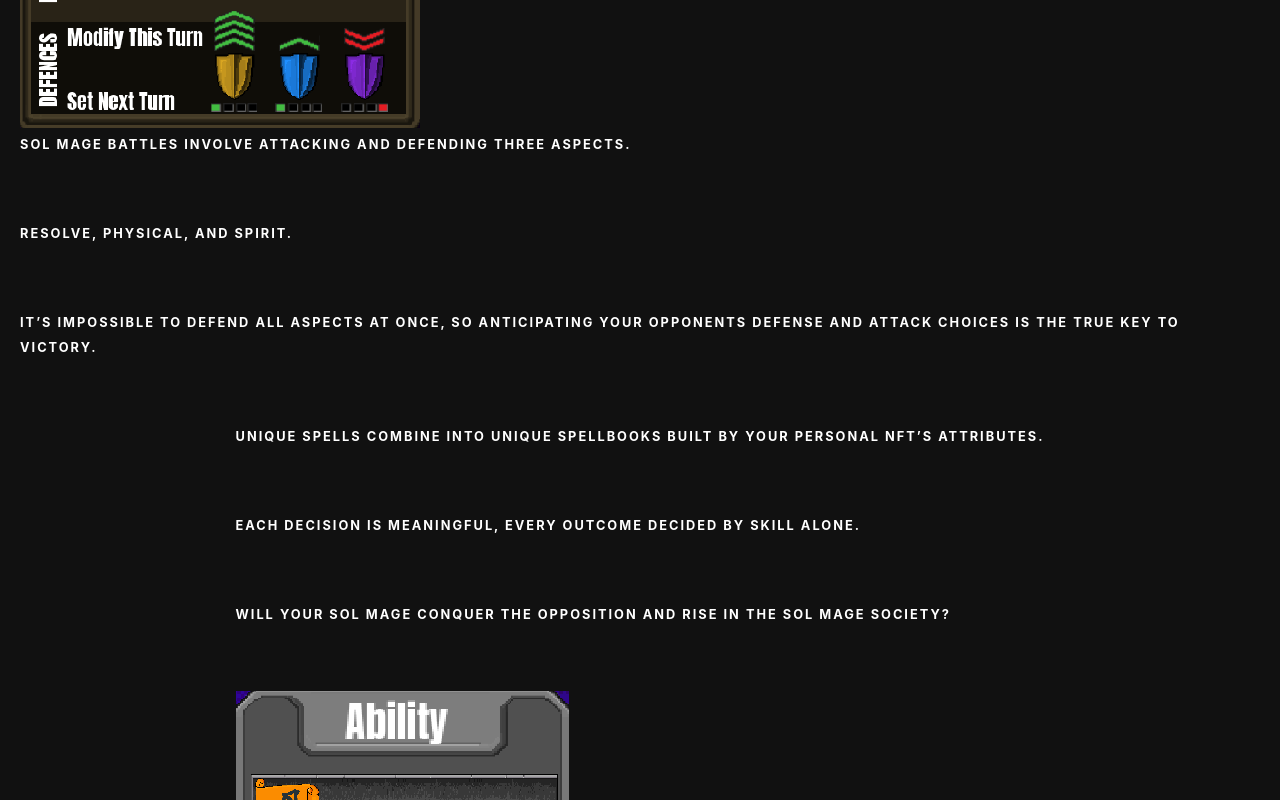
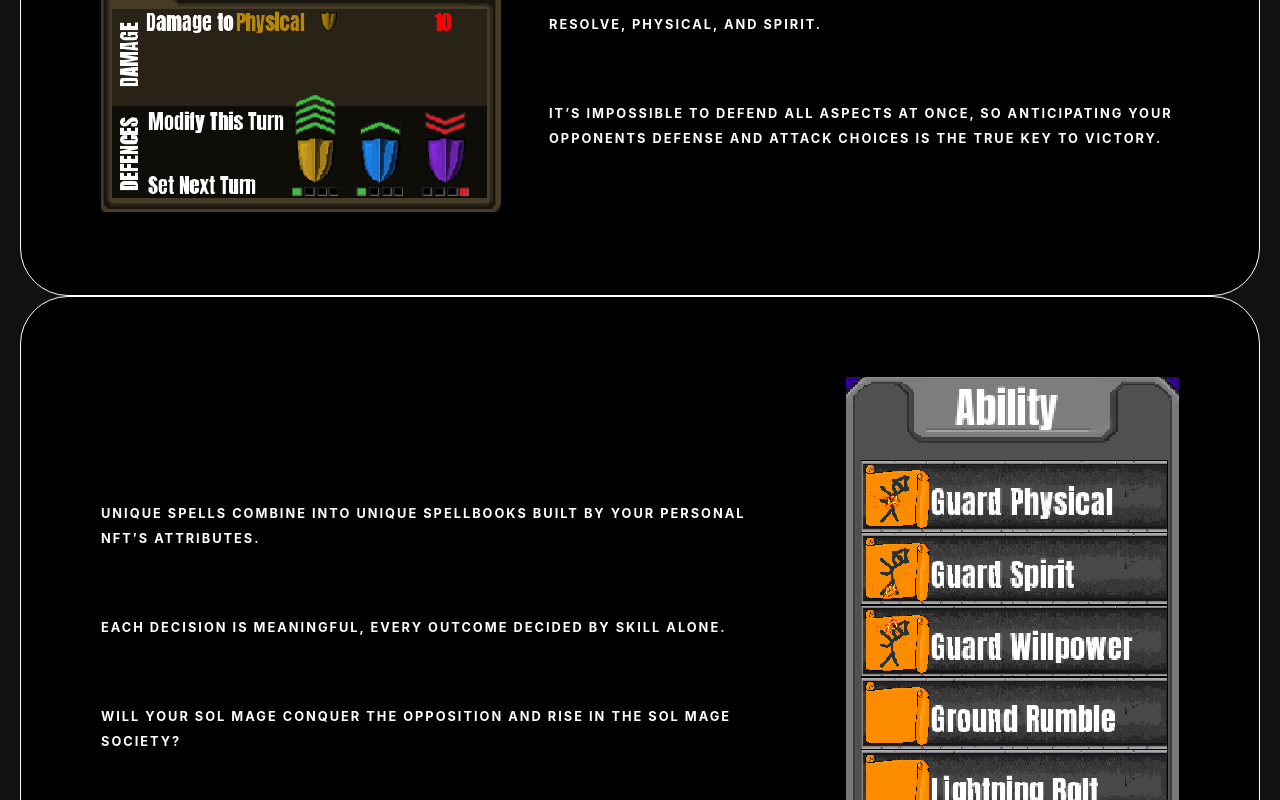
Before and after one commit to martinezjorge/sol-mage-front-end-2, a React (Create React App) app: page / in a window 1280 px wide. Shown: the part 6040-6840 px from the top of the page. Built offline with nearby package versions, Linux system fonts and the light colour scheme.

Commit message:
a little more formatting

```diff
--- a/src/components/Void-pass/void-pass.css
+++ b/src/components/Void-pass/void-pass.css
@@ -174,6 +174,40 @@ video.video-nft-two {
     width: 25rem;
 }
 
+.howTo-img {
+    width: 80r em;
+}
+
+.battle {
+    display: flex;
+    align-items: center;
+    justify-content: space-evenly;
+    gap: 3rem;
+    width: 100%;
+    background-color: black;
+        border-radius: 3rem;
+    border: 0.1rem white solid;
+    padding: 5rem;
+}
+
+.battle-img {
+    /* border: 0.1rem white solid; */
+    /* border-radius: 3rem; */
+    width: 25rem;
+}
+
+.abilities {
+    display: flex;
+    align-items: center;
+    justify-content: space-evenly;
+    gap: 3rem;
+    width: 100%;
+    background-color: black;
+        border-radius: 3rem;
+    border: 0.1rem white solid;
+    padding: 5rem;
+}
+
 
 /********** Lore *************/
 
--- a/src/components/Void-pass/void-pass.js
+++ b/src/components/Void-pass/void-pass.js
@@ -71,17 +71,15 @@ const VoidPass = () => {
 
             <p>Sol Mage Arena is a strategic game of chance with magical spells, unique visuals, and heart pounding choices.</p>
 
-            <img src={howTo}></img>
+            <img className="howTo-img" src={howTo}></img>
 
             <p>The gameplay mechanics take inspiration from Yomi, Japanese for “reading” meaning to read your opponent or anticipate their next action. </p>
 
 
-            <div>
-                <div>
-                    <img src={guardPhysical}></img>
-                </div>
+            <div className="battle">
+                <img className="battle-img" src={guardPhysical}></img>
 
-                <div>
+                <div className="battle-text">
                     <p>Sol Mage battles involve attacking and defending three aspects. </p>
 
                     <p>Resolve, Physical, and Spirit.</p>
@@ -90,8 +88,8 @@ const VoidPass = () => {
                 </div>
             </div>
 
-            <div>
-                <div className="left">
+            <div className="abilities">
+                <div className="abilities-text">
                     <p>Unique spells combine into unique spellbooks built by your personal NFT’s attributes.</p>
 
                     <p>Each decision is meaningful, every outcome decided by skill alone.</p>
@@ -100,7 +98,7 @@ const VoidPass = () => {
 
                 </div>
 
-                <div className="right">
+                <div className="abilities-img">
                     <img src={ability}></img>
                 </div>
 
```
